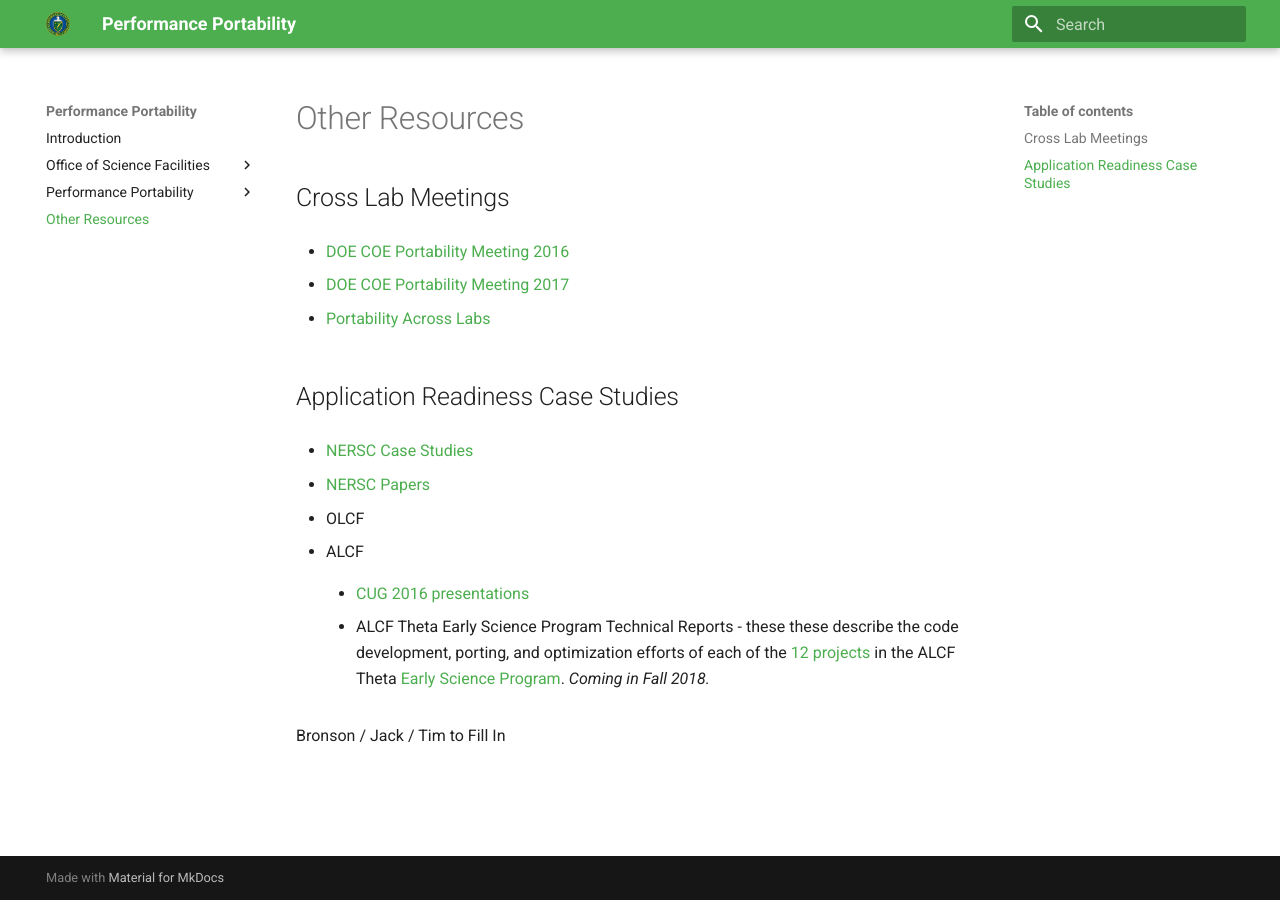
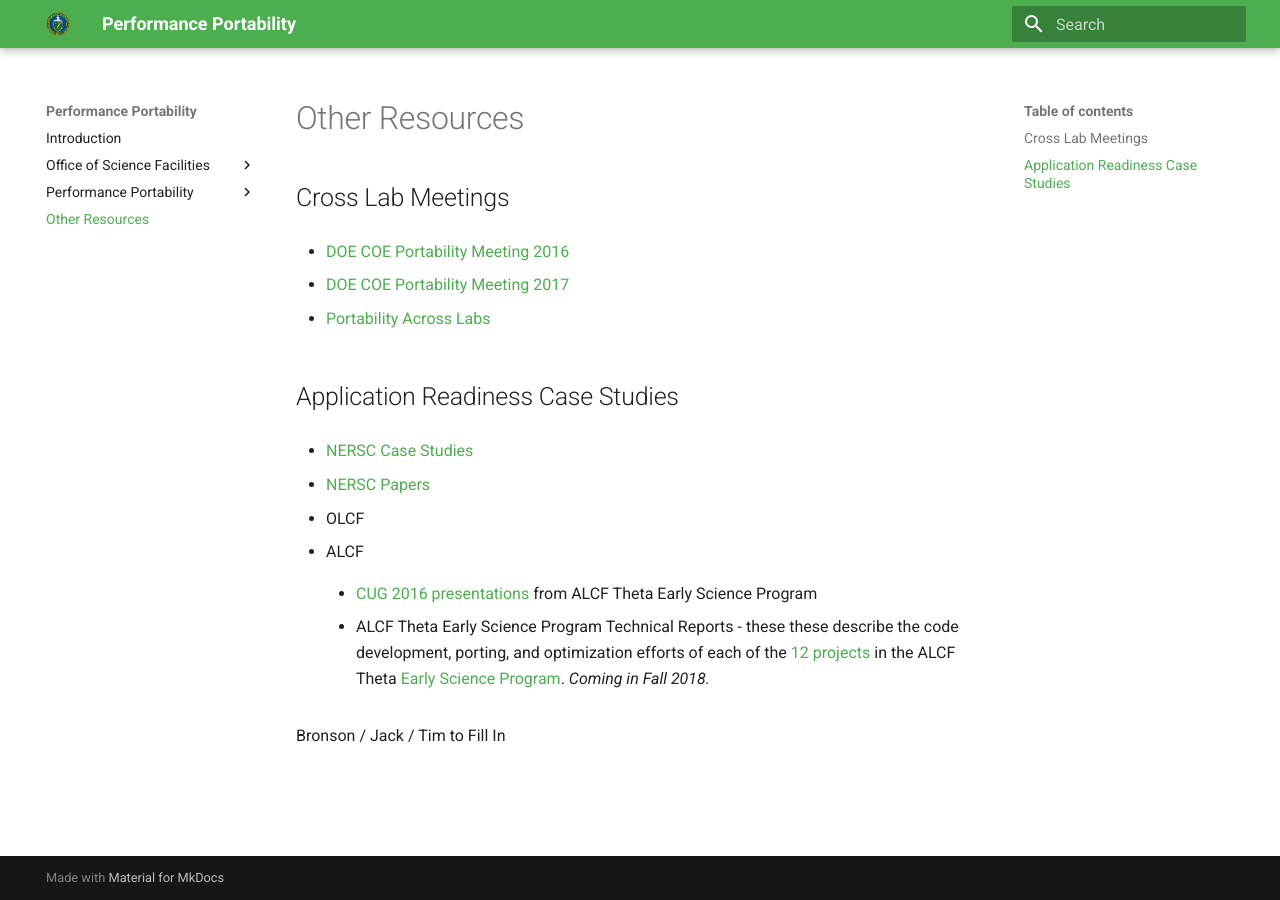
Before and after one commit to jrdeslippe/perfportsite, an MkDocs documentation site: the page built from docs/resources.md, in a window 1280 px wide. Built offline with MkDocs 1.6.1 and Material for MkDocs 9.7.7, drawn with Linux system fonts in a browser that asks for light colours; old or Windows-style settings are respelled for this version of MkDocs.

Commit message:
add ALCF apps-readiness case studies bullets & links

```diff
--- a/docs/resources.md
+++ b/docs/resources.md
@@ -18,7 +18,9 @@
 
 * ALCF
 
-    * [CUG 2016 presentations](http://esp.alcf.anl.gov/#ALCF_Theta_ESP_IXPUG2016_talks)
+    * [CUG 2016
+      presentations](http://esp.alcf.anl.gov/#ALCF_Theta_ESP_IXPUG2016_talks)
+      from ALCF Theta Early Science Program
 
     * ALCF Theta Early Science Program Technical Reports - these these
       describe the code development, porting, and optimization efforts of each
```
